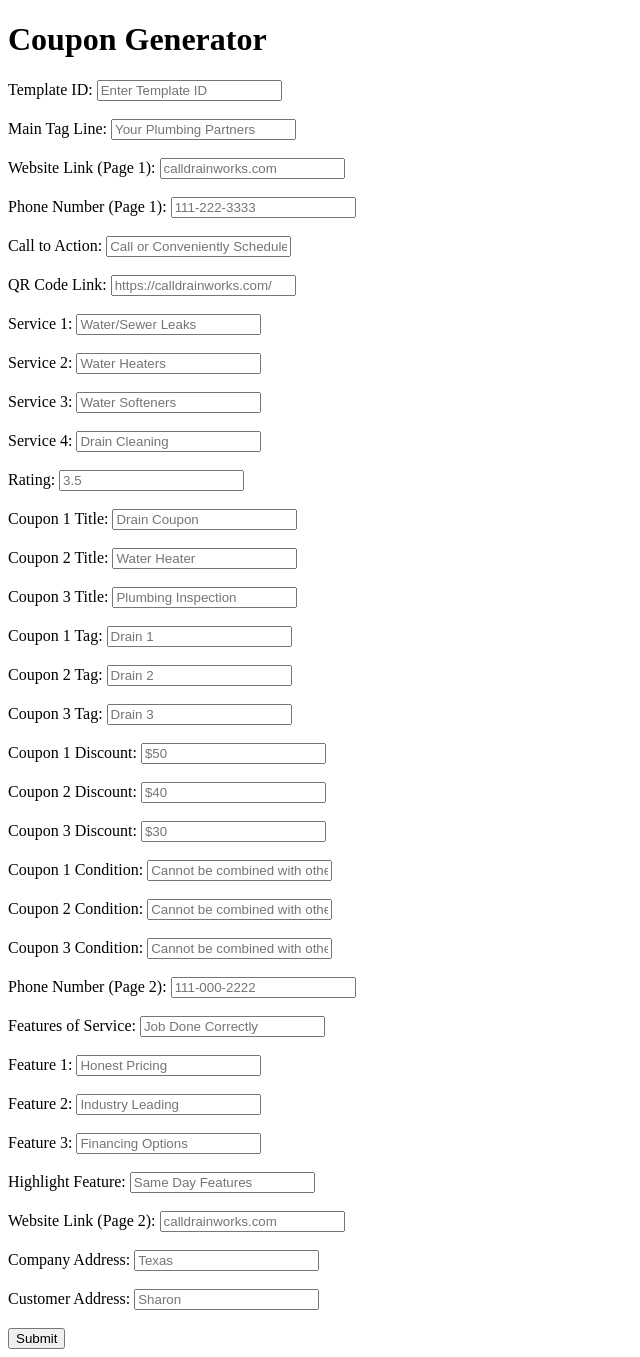
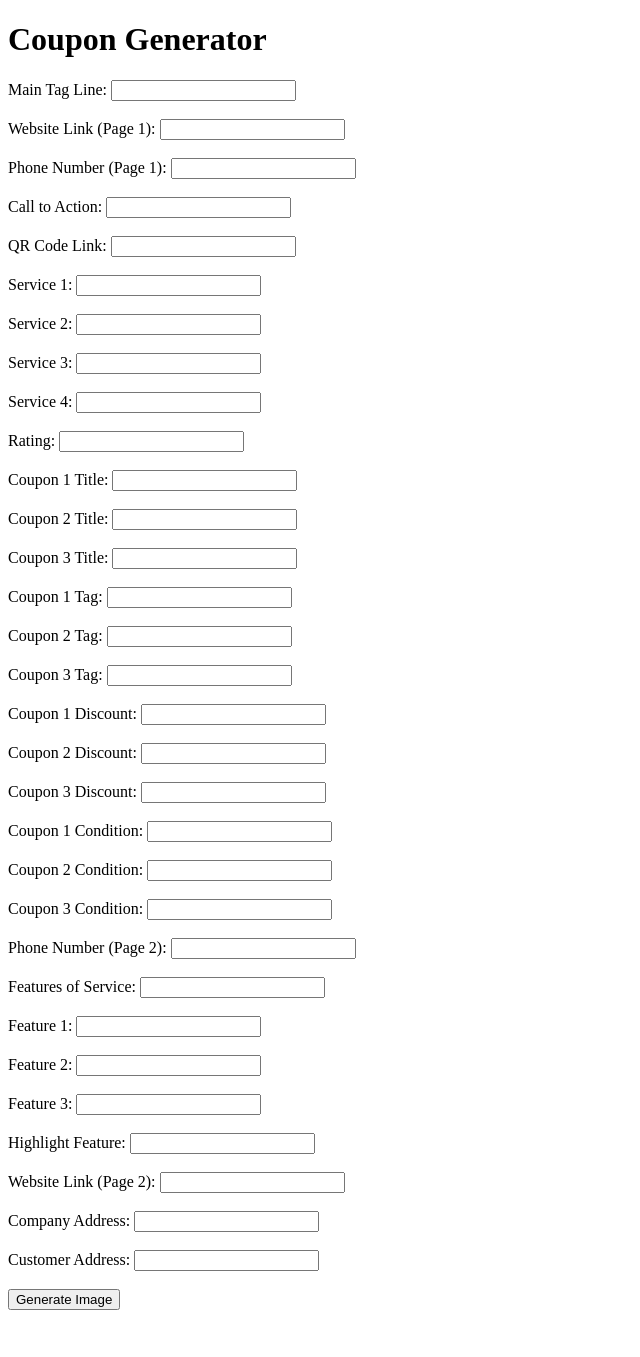
Before and after one commit to ashwindeshpande19/reusable_template, a Django app: page / in a window 1280 px wide. Shown: the whole page, without its empty margins (0-640 px from the left). After the commit the page ends 1310 px from the top, so only its background shows below. Run offline with Django 5.2, Linux system fonts and the light colour scheme.

Commit message:
changes to html

```diff
--- a/apiapp/templates/form.html
+++ b/apiapp/templates/form.html
@@ -10,103 +10,100 @@
     <form method="POST">
         {% csrf_token %}
 
-        <label for="template">Template ID:</label>
-        <input type="text" id="template" name="template" placeholder="Enter Template ID" required><br><br>
-
         <label for="MainTagLineText.text">Main Tag Line:</label>
-        <input type="text" id="MainTagLineText.text" name="MainTagLineText.text" placeholder="Your Plumbing Partners" required><br><br>
+        <input type="text" id="MainTagLineText.text" name="MainTagLineText.text" value="{{ data.MainTagLineText.text }}"><br><br>
 
         <label for="WebsiteLinkPage1.text">Website Link (Page 1):</label>
-        <input type="text" id="WebsiteLinkPage1.text" name="WebsiteLinkPage1.text" placeholder="calldrainworks.com" required><br><br>
+        <input type="text" id="WebsiteLinkPage1.text" name="WebsiteLinkPage1.text" value="{{ data.WebsiteLinkPage1.text }}"><br><br>
 
         <label for="PhoneNumberPage1.text">Phone Number (Page 1):</label>
-        <input type="text" id="PhoneNumberPage1.text" name="PhoneNumberPage1.text" placeholder="111-222-3333" required><br><br>
+        <input type="tel" id="PhoneNumberPage1.text" name="PhoneNumberPage1.text" value="{{ data.PhoneNumberPage1.text }}" pattern="\d{10}" title="Phone number must be 10 digits and contain only numbers" maxlength="10" minlength="10" required><br><br>
 
         <label for="CallToAction.text">Call to Action:</label>
-        <input type="text" id="CallToAction.text" name="CallToAction.text" placeholder="Call or Conveniently Schedule Online" required><br><br>
+        <input type="text" id="CallToAction.text" name="CallToAction.text" value="{{ data.CallToAction.text }}"><br><br>
 
         <label for="qr.value">QR Code Link:</label>
-        <input type="text" id="qr.value" name="qr.value" placeholder="https://calldrainworks.com/" required><br><br>
+        <input type="text" id="qr.value" name="qr.value" value="{{ data.qr.value }}"><br><br>
 
         <label for="Service1.text">Service 1:</label>
-        <input type="text" id="Service1.text" name="Service1.text" placeholder="Water/Sewer Leaks" required><br><br>
+        <input type="text" id="Service1.text" name="Service1.text" value="{{ data.Service1.text }}"><br><br>
 
         <label for="Service2.text">Service 2:</label>
-        <input type="text" id="Service2.text" name="Service2.text" placeholder="Water Heaters" required><br><br>
+        <input type="text" id="Service2.text" name="Service2.text" value="{{ data.Service2.text }}"><br><br>
 
         <label for="Service3.text">Service 3:</label>
-        <input type="text" id="Service3.text" name="Service3.text" placeholder="Water Softeners" required><br><br>
+        <input type="text" id="Service3.text" name="Service3.text" value="{{ data.Service3.text }}"><br><br>
 
         <label for="Service4.text">Service 4:</label>
-        <input type="text" id="Service4.text" name="Service4.text" placeholder="Drain Cleaning" required><br><br>
+        <input type="text" id="Service4.text" name="Service4.text" value="{{ data.Service4.text }}"><br><br>
 
         <label for="rating.value">Rating:</label>
-        <input type="text" id="rating.value" name="rating.value" placeholder="3.5" required><br><br>
+        <input type="text" id="rating.value" name="rating.value" value="{{ data.rating.value }}" pattern="^(?:[1-5](\.[0-9])?|5)$" title="Rating must be between 1 and 5 with optional decimal points" required><br><br>
 
         <label for="Coupon1Title.text">Coupon 1 Title:</label>
-        <input type="text" id="Coupon1Title.text" name="Coupon1Title.text" placeholder="Drain Coupon" required><br><br>
+        <input type="text" id="Coupon1Title.text" name="Coupon1Title.text" value="{{ data.Coupon1Title.text }}"><br><br>
 
         <label for="Coupon2Title.text">Coupon 2 Title:</label>
-        <input type="text" id="Coupon2Title.text" name="Coupon2Title.text" placeholder="Water Heater" required><br><br>
+        <input type="text" id="Coupon2Title.text" name="Coupon2Title.text" value="{{ data.Coupon2Title.text }}"><br><br>
 
         <label for="Coupon3Title.text">Coupon 3 Title:</label>
-        <input type="text" id="Coupon3Title.text" name="Coupon3Title.text" placeholder="Plumbing Inspection" required><br><br>
+        <input type="text" id="Coupon3Title.text" name="Coupon3Title.text" value="{{ data.Coupon3Title.text }}"><br><br>
 
         <label for="Coupon1Tag.text">Coupon 1 Tag:</label>
-        <input type="text" id="Coupon1Tag.text" name="Coupon1Tag.text" placeholder="Drain 1" required><br><br>
+        <input type="text" id="Coupon1Tag.text" name="Coupon1Tag.text" value="{{ data.Coupon1Tag.text }}"><br><br>
 
         <label for="Coupon2Tag.text">Coupon 2 Tag:</label>
-        <input type="text" id="Coupon2Tag.text" name="Coupon2Tag.text" placeholder="Drain 2" required><br><br>
+        <input type="text" id="Coupon2Tag.text" name="Coupon2Tag.text" value="{{ data.Coupon2Tag.text }}"><br><br>
 
         <label for="Coupon3Tag.text">Coupon 3 Tag:</label>
-        <input type="text" id="Coupon3Tag.text" name="Coupon3Tag.text" placeholder="Drain 3" required><br><br>
+        <input type="text" id="Coupon3Tag.text" name="Coupon3Tag.text" value="{{ data.Coupon3Tag.text }}"><br><br>
 
         <label for="Coupon1Discount.text">Coupon 1 Discount:</label>
-        <input type="text" id="Coupon1Discount.text" name="Coupon1Discount.text" placeholder="$50" required><br><br>
+        <input type="text" id="Coupon1Discount.text" name="Coupon1Discount.text" value="{{ data.Coupon1Discount.text }}"><br><br>
 
         <label for="Coupon2Discount.text">Coupon 2 Discount:</label>
-        <input type="text" id="Coupon2Discount.text" name="Coupon2Discount.text" placeholder="$40" required><br><br>
+        <input type="text" id="Coupon2Discount.text" name="Coupon2Discount.text" value="{{ data.Coupon2Discount.text }}"><br><br>
 
         <label for="Coupon3Discount.text">Coupon 3 Discount:</label>
-        <input type="text" id="Coupon3Discount.text" name="Coupon3Discount.text" placeholder="$30" required><br><br>
+        <input type="text" id="Coupon3Discount.text" name="Coupon3Discount.text" value="{{ data.Coupon3Discount.text }}"><br><br>
 
         <label for="Coupon1Condition.text">Coupon 1 Condition:</label>
-        <input type="text" id="Coupon1Condition.text" name="Coupon1Condition.text" placeholder="Cannot be combined with other offers. Limited time only" required><br><br>
+        <input type="text" id="Coupon1Condition.text" name="Coupon1Condition.text" value="{{ data.Coupon1Condition.text }}"><br><br>
 
         <label for="Coupon2Condition.text">Coupon 2 Condition:</label>
-        <input type="text" id="Coupon2Condition.text" name="Coupon2Condition.text" placeholder="Cannot be combined with other offers. Limited time only" required><br><br>
+        <input type="text" id="Coupon2Condition.text" name="Coupon2Condition.text" value="{{ data.Coupon2Condition.text }}"><br><br>
 
         <label for="Coupon3Condition.text">Coupon 3 Condition:</label>
-        <input type="text" id="Coupon3Condition.text" name="Coupon3Condition.text" placeholder="Cannot be combined with other offers. Limited time only" required><br><br>
+        <input type="text" id="Coupon3Condition.text" name="Coupon3Condition.text" value="{{ data.Coupon3Condition.text }}"><br><br>
 
         <label for="PhoneNumberPage2.text">Phone Number (Page 2):</label>
-        <input type="text" id="PhoneNumberPage2.text" name="PhoneNumberPage2.text" placeholder="111-000-2222" required><br><br>
+        <input type="tel" id="PhoneNumberPage2.text" name="PhoneNumberPage2.text" value="{{ data.PhoneNumberPage2.text }}" pattern="\d{10}" title="Phone number must be 10 digits and contain only numbers" maxlength="10" minlength="10" required><br><br>
 
         <label for="FeaturesOfService.text">Features of Service:</label>
-        <input type="text" id="FeaturesOfService.text" name="FeaturesOfService.text" placeholder="Job Done Correctly" required><br><br>
+        <input type="text" id="FeaturesOfService.text" name="FeaturesOfService.text" value="{{ data.FeaturesOfService.text }}"><br><br>
 
         <label for="Feature1.text">Feature 1:</label>
-        <input type="text" id="Feature1.text" name="Feature1.text" placeholder="Honest Pricing" required><br><br>
+        <input type="text" id="Feature1.text" name="Feature1.text" value="{{ data.Feature1.text }}"><br><br>
 
         <label for="Feature2.text">Feature 2:</label>
-        <input type="text" id="Feature2.text" name="Feature2.text" placeholder="Industry Leading" required><br><br>
+        <input type="text" id="Feature2.text" name="Feature2.text" value="{{ data.Feature2.text }}"><br><br>
 
         <label for="Feature3.text">Feature 3:</label>
-        <input type="text" id="Feature3.text" name="Feature3.text" placeholder="Financing Options" required><br><br>
+        <input type="text" id="Feature3.text" name="Feature3.text" value="{{ data.Feature3.text }}"><br><br>
 
         <label for="HighlightFeature.text">Highlight Feature:</label>
-        <input type="text" id="HighlightFeature.text" name="HighlightFeature.text" placeholder="Same Day Features" required><br><br>
+        <input type="text" id="HighlightFeature.text" name="HighlightFeature.text" value="{{ data.HighlightFeature.text }}"><br><br>
 
         <label for="WebsiteLinkPage2.text">Website Link (Page 2):</label>
-        <input type="text" id="WebsiteLinkPage2.text" name="WebsiteLinkPage2.text" placeholder="calldrainworks.com" required><br><br>
+        <input type="text" id="WebsiteLinkPage2.text" name="WebsiteLinkPage2.text" value="{{ data.WebsiteLinkPage2.text }}"><br><br>
 
         <label for="CompanyAddressPage.text">Company Address:</label>
-        <input type="text" id="CompanyAddressPage.text" name="CompanyAddressPage.text" placeholder="Texas" required><br><br>
+        <input type="text" id="CompanyAddressPage.text" name="CompanyAddressPage.text" value="{{ data.CompanyAddressPage.text }}"><br><br>
 
         <label for="CutomerAddress.text">Customer Address:</label>
-        <input type="text" id="CutomerAddress.text" name="CutomerAddress.text" placeholder="Sharon" required><br><br>
+        <input type="text" id="CutomerAddress.text" name="CutomerAddress.text" value="{{ data.CutomerAddress.text }}"><br><br>
 
-        <button type="submit">Submit</button>
+        <button type="submit">Generate Image</button>
     </form>
 
     {% if response_message %}
--- a/apiapp/views.py
+++ b/apiapp/views.py
@@ -1,64 +1,3 @@
-# # This file contains the views to submit the form with necessary inputs to renderform.io API to generate a custom image of the postcard
-# import requests
-# from django.conf import settings
-# from django.shortcuts import render
-
-# def form_view(request):
-#     response_message = None
-#     if request.method == 'POST':
-#         # Collect form data
-#         data = {
-#             "template": request.POST.get('template'),
-#             "data": {
-#                 "CustomerAddressText.text": request.POST.get('CustomerAddressText.text'),
-#                 "CompanyAddress.text": request.POST.get('CompanyAddress.text'),
-#                 "WebsiteLink.text": request.POST.get('WebsiteLink.text'),
-#                 "Coupon1TagLine.text": request.POST.get('Coupon1TagLine.text'),
-#                 "Coupon2TagLine.text": request.POST.get('Coupon2TagLine.text'),
-#                 "Coupon3TagLine.text": request.POST.get('Coupon3TagLine.text'),
-#                 "CompanyName.text": request.POST.get('CompanyName.text'),
-#                 "qr.value": request.POST.get('qr.value'),
-#                 "PhoneNumber.text": request.POST.get('PhoneNumber.text'),
-#                 "GoogleRating.value": request.POST.get('GoogleRating.value'),
-#                 "Coupon1Title.text": request.POST.get('Coupon1Title.text'),
-#                 "Coupon2Title.text": request.POST.get('Coupon2Title.text'),
-#                 "Coupon3Title.text": request.POST.get('Coupon3Title.text'),
-#                 "Coupon1Discount.text": request.POST.get('Coupon1Discount.text'),
-#                 "Coupon2Discount.text": request.POST.get('Coupon2Discount.text'),
-#                 "Coupon3Discount.text": request.POST.get('Coupon3Discount.text'),
-#                 "Coupon1Conditions.text": request.POST.get('Coupon1Conditions.text'),
-#                 "Coupon2Conditions.text": request.POST.get('Coupon2Conditions.text'),
-#                 "Coupon3Conditions.text": request.POST.get('Coupon3Conditions.text')
-#             }
-#         }
-
-#         # Define the API endpoint URL
-#         api_url = 'https://get.renderform.io/api/v2/render'
-
-#         # Retrieve the API key from settings
-#         api_key = 'key-YRpuAI7ccqb8rywjPYyw6CE9M6jC6b1JkR'
-
-#         # Set up headers with the API key
-#         headers = {
-#             'X-API-KEY': api_key,
-#             'Content-Type': 'application/json'
-#         }
-
-#         try:
-#             # Send a POST request to the API
-#             response = requests.post(api_url, json=data, headers=headers)
-
-#             # Check if the request was successful
-#             if response.status_code == 200:
-#                 response_message = f"API call successful! Response: {response.text}"
-#             else:
-#                 response_message = f"API call failed with status code {response.status_code}. Response: {response.text}"
-
-#         except requests.RequestException as e:
-#             response_message = f"An error occurred: {e}"
-
-#     # Render the form and pass response_message to the template
-#     return render(request, 'form.html', {'response_message': response_message})
 
 import requests
 from django.shortcuts import render
@@ -66,9 +5,12 @@ from django.shortcuts import render
 def form_view(request):
     response_message = None
     if request.method == 'POST':
+        # Hardcoded template ID
+        template_id = 'cuddly-weasels-mix-tightly-1717'
+
         # Collect form data
         data = {
-            "template": request.POST.get('template'),
+            "template": template_id,  # Use the hardcoded template ID
             "data": {
                 "MainTagLineText.text": request.POST.get('MainTagLineText.text'),
                 "WebsiteLinkPage1.text": request.POST.get('WebsiteLinkPage1.text'),
```
